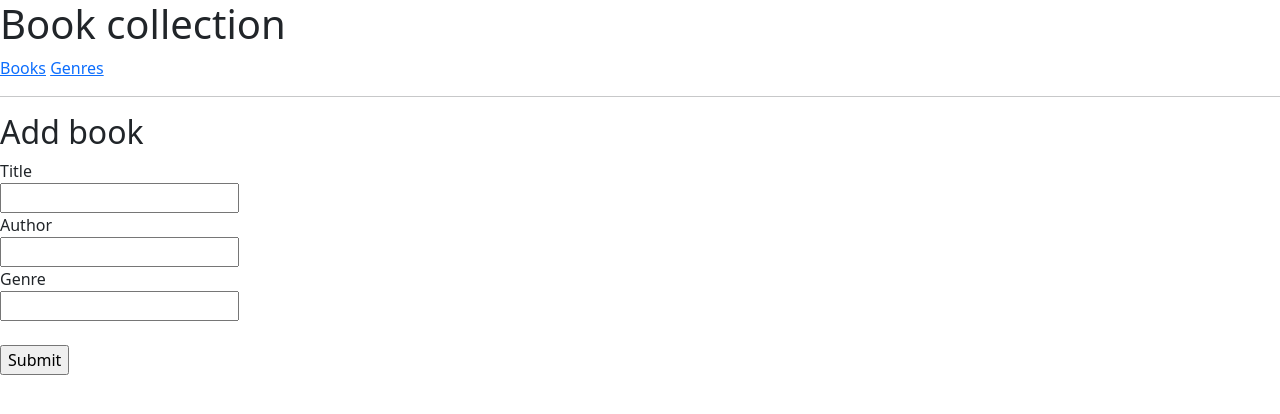
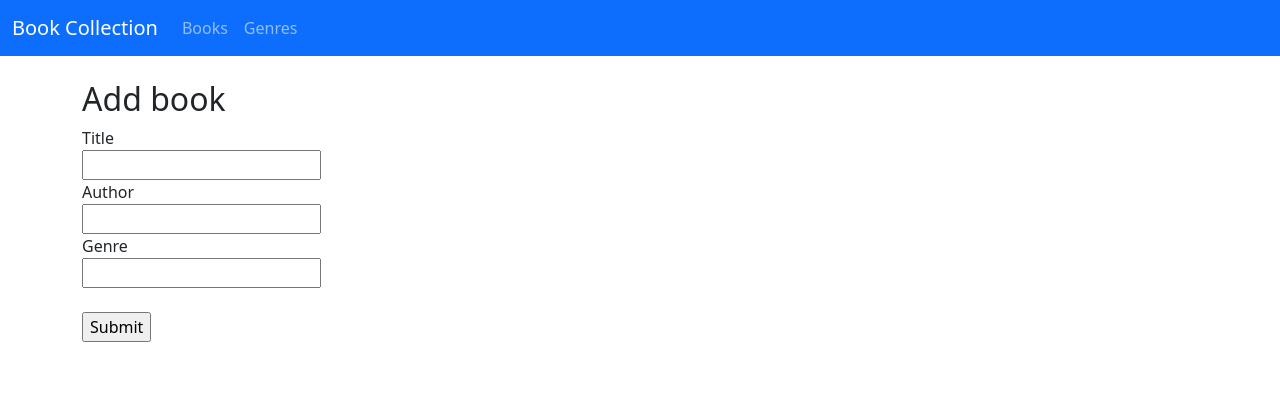
Before and after one commit to hckmd/5023-week8-examples, a Flask app: template original/app/templates/book_add.html in a window 1280 px wide. Shown: the top 414 px of the page. Run offline with Flask 2, Linux system fonts and the light colour scheme; the template is opened without the code that fills it: most values are stand-ins (such as "Sample title", 1, 10 or a date in 2020); form fields are guessed from the names that the template uses; some libraries are stand-ins or nearby versions.

Commit message:
Adds navbar

```diff
--- a/with_styles/app/templates/base.html
+++ b/with_styles/app/templates/base.html
@@ -5,12 +5,27 @@
         <link rel="stylesheet" href="{{ url_for('static', filename='bootstrap.css') }}">
     </head>
     <body>
-        <h1>Book collection</h1>
-        <a href="{{ url_for('book_list') }}">Books</a>
-        <a href="{{ url_for('genre_list') }}">Genres</a>
-        <hr>
+        <nav class="navbar navbar-expand-lg navbar-dark bg-primary mb-4">
+            <div class="container-fluid">
+              <a class="navbar-brand" href="#">Book Collection</a>
+              <button class="navbar-toggler" type="button" data-bs-toggle="collapse" data-bs-target="#navbarSupportedContent" aria-controls="navbarSupportedContent" aria-expanded="false" aria-label="Toggle navigation">
+                <span class="navbar-toggler-icon"></span>
+              </button>
+              <div class="collapse navbar-collapse" id="navbarSupportedContent">
+                <ul class="navbar-nav me-auto mb-2 mb-lg-0">
+                  <li class="nav-item">
+                    <a class="nav-link" href="{{ url_for('book_list') }}">Books</a>
+                  </li>
+                  <li class="nav-item">
+                    <a class="nav-link" href="{{ url_for('genre_list') }}">Genres</a>
+                  </li>
+                </ul>
+            </div>
+        </nav>
+        <div class="container">
         {% block content %}
         {% endblock %}
+        </div>
         <script src="{{ url_for('static', filename='bootstrap.bundle.js') }}"></script>
     </body>
 </html>
```
Also changed, not shown: snippets/navbar.html (added, +17 -0 lines).
